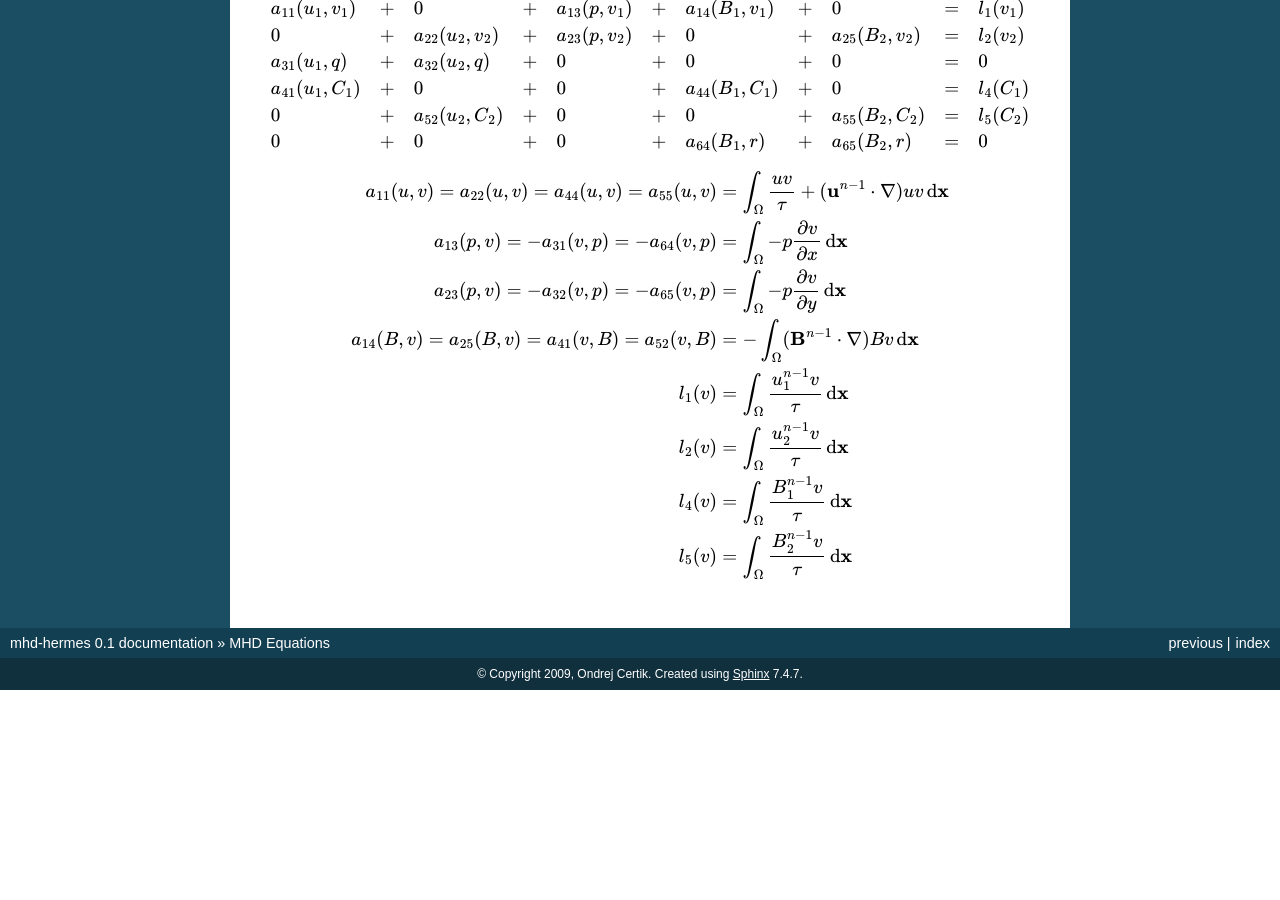
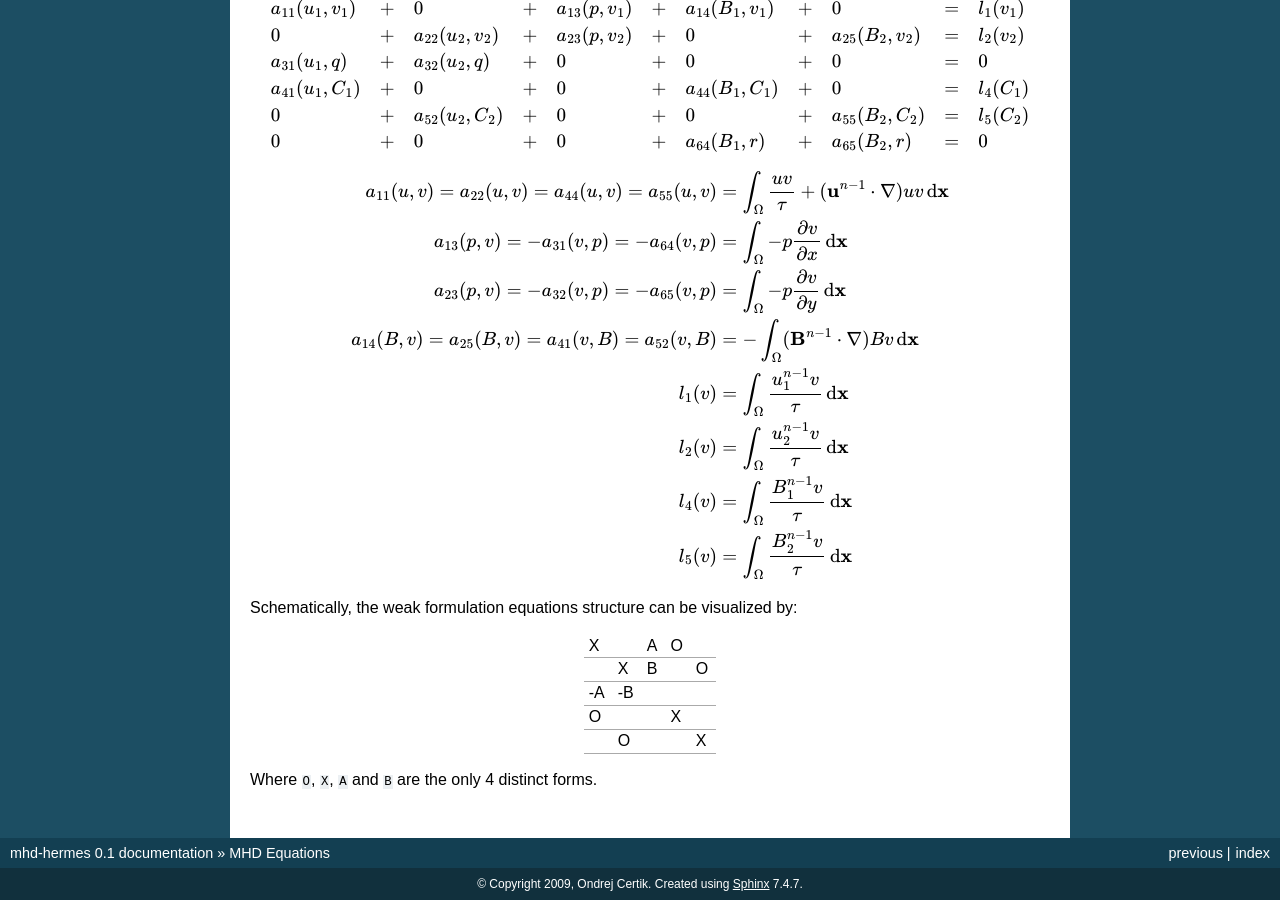
Before and after one commit to certik/mhd-hermes, a Sphinx documentation site: the page built from doc/physics.rst, in a window 1280 px wide and 900 px high, scrolled down 3124 px. Built offline with Sphinx 7.4.7, drawn with Linux system fonts in a browser that asks for light colours; formulas are drawn with MathJax 3; before the commit the page ends 3814 px from its top, so only the background shows below that.

Commit message:
Schematic structure added

```diff
--- a/doc/physics.rst
+++ b/doc/physics.rst
@@ -304,3 +304,19 @@ so we get the following nonzero forms:
     l_2(v) &= \int_\Omega {u_2^{n-1} v\over\tau} \,{\rm d}{\bf x}\\
     l_4(v) &= \int_\Omega {B_1^{n-1} v\over\tau} \,{\rm d}{\bf x}\\
     l_5(v) &= \int_\Omega {B_2^{n-1} v\over\tau} \,{\rm d}{\bf x}
+
+Schematically, the weak formulation equations structure can be visualized by:
+
++----+----+---+---+---+
+| X  |    | A | O |   |
++----+----+---+---+---+
+|    | X  | B |   | O |
++----+----+---+---+---+
+| -A | -B |   |   |   |
++----+----+---+---+---+
+| O  |    |   | X |   |
++----+----+---+---+---+
+|    | O  |   |   | X |
++----+----+---+---+---+
+
+Where ``O``, ``X``, ``A`` and ``B`` are the only 4 distinct forms.
```
